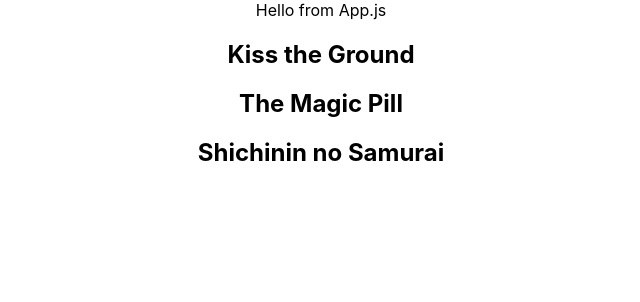
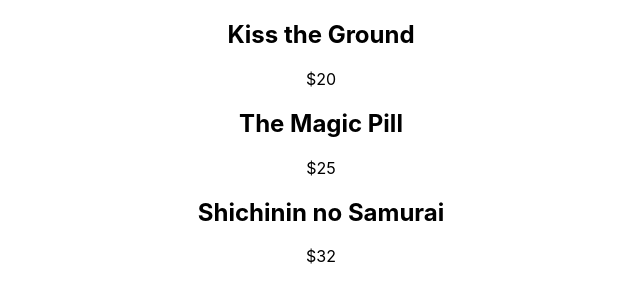
Before and after one commit to Codemon72/React_state-management-exercise, a React (Create React App) app: page / in a window 1280 px wide. Shown: the top 302 px of the page, without its empty margins (319-959 px from the left). Built offline with nearby package versions, Linux system fonts and the light colour scheme.

Commit message:
component 'Movie'

```diff
--- a/src/App.js
+++ b/src/App.js
@@ -4,7 +4,6 @@
 function App() {
   return (
     <div className="App">
-      Hello from App.js
       <Movielist />
     </div>
   );
--- /dev/null
+++ b/src/Movie.js
@@ -0,0 +1,12 @@
+import React from 'react'
+
+const Movie = ({ name, price }) => {
+  return (
+    <div>
+      <h2>{name}</h2>
+      <p>{price}</p>
+    </div>
+  )
+}
+
+export default Movie
--- a/src/Movielist.js
+++ b/src/Movielist.js
@@ -1,4 +1,5 @@
-import { useState } from 'react'
+import { useState } from 'react';
+import Movie from './Movie';
 
 const Movielist = () => {
 
@@ -15,7 +16,7 @@
     },
     {
       name: 'Shichinin no Samurai',
-      price: '&#165;19',
+      price: '$32',
       id: 3
     }
   ])
@@ -23,7 +24,7 @@
   return (
     <div>
       {movies.map(movie => (
-        <h2>{ movie.name }</h2>
+        <Movie name={movie.name} price={movie.price} key={movie.id}/>
       ))}
 
     </div>
```
